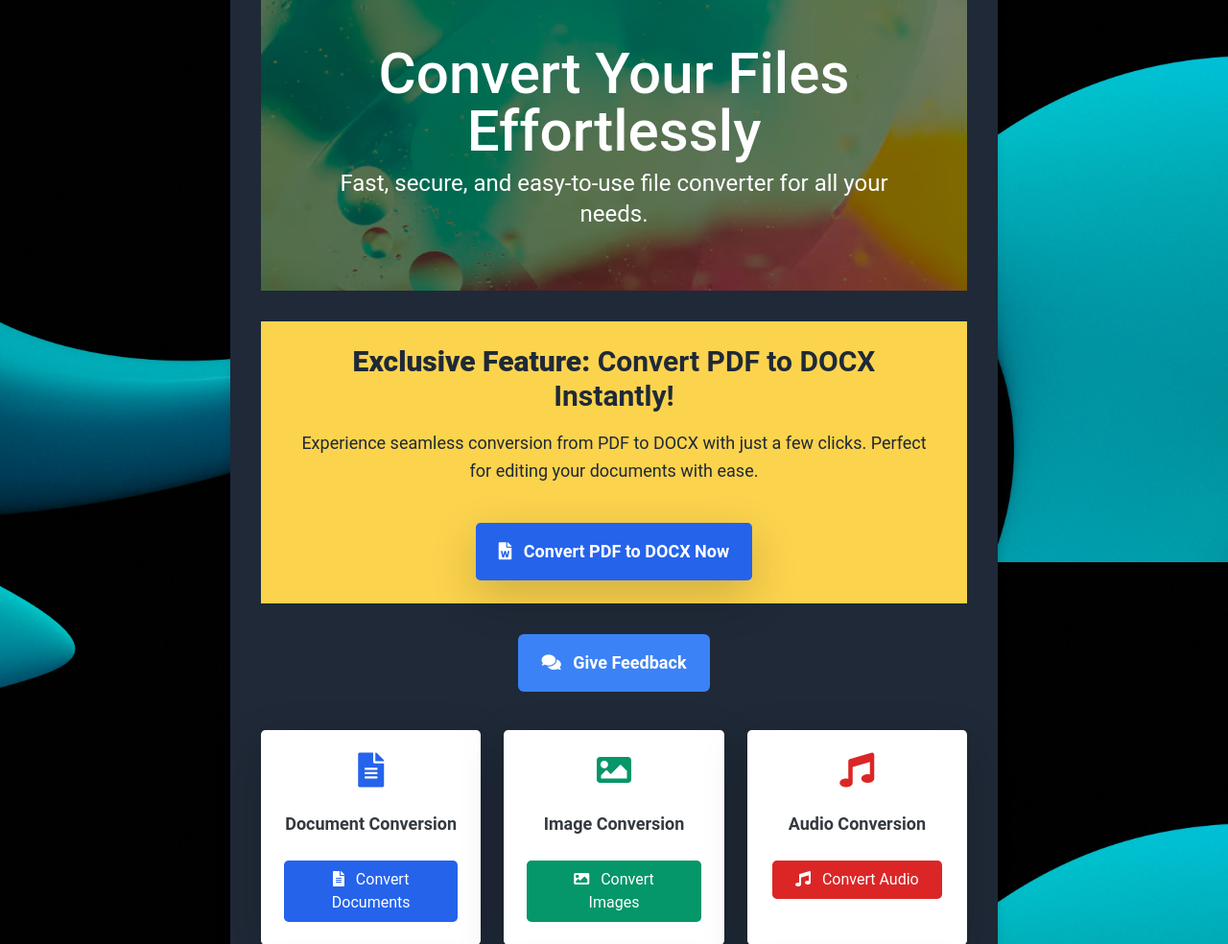
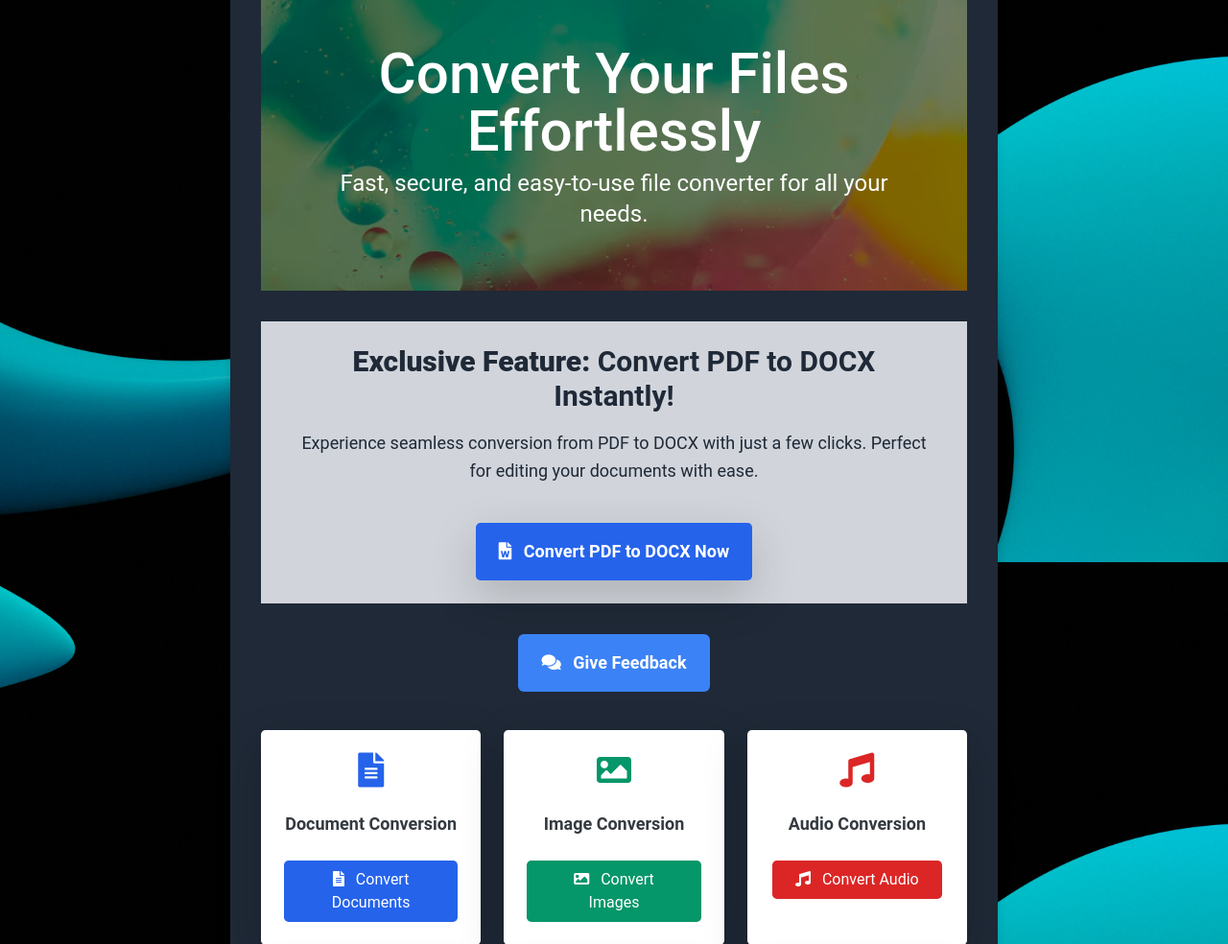
Before and after one commit to tiesetsormatsipa/freefilesconverter, a Flask app: page / in a window 1280 px wide; the page is wider, and only the part inside the window is pictured. Shown: the part 214-1198 px from the top of that part at 96% size. Run offline with Flask 3, Linux system fonts and the light colour scheme; some libraries are stand-ins or nearby versions.

Commit message:
remove yellow color

```diff
--- a/templates/index.html
+++ b/templates/index.html
@@ -134,7 +134,7 @@
     </div>
 
     <!-- Highlight PDF to DOCX Conversion -->
-    <section class="bg-yellow-300 text-center py-6">
+    <section class="bg-gray-300 text-center py-6">
         <h2 class="text-gray-800 text-3xl font-bold mb-3">
             <strong>Exclusive Feature:</strong> Convert PDF to DOCX Instantly!
         </h2>
```
